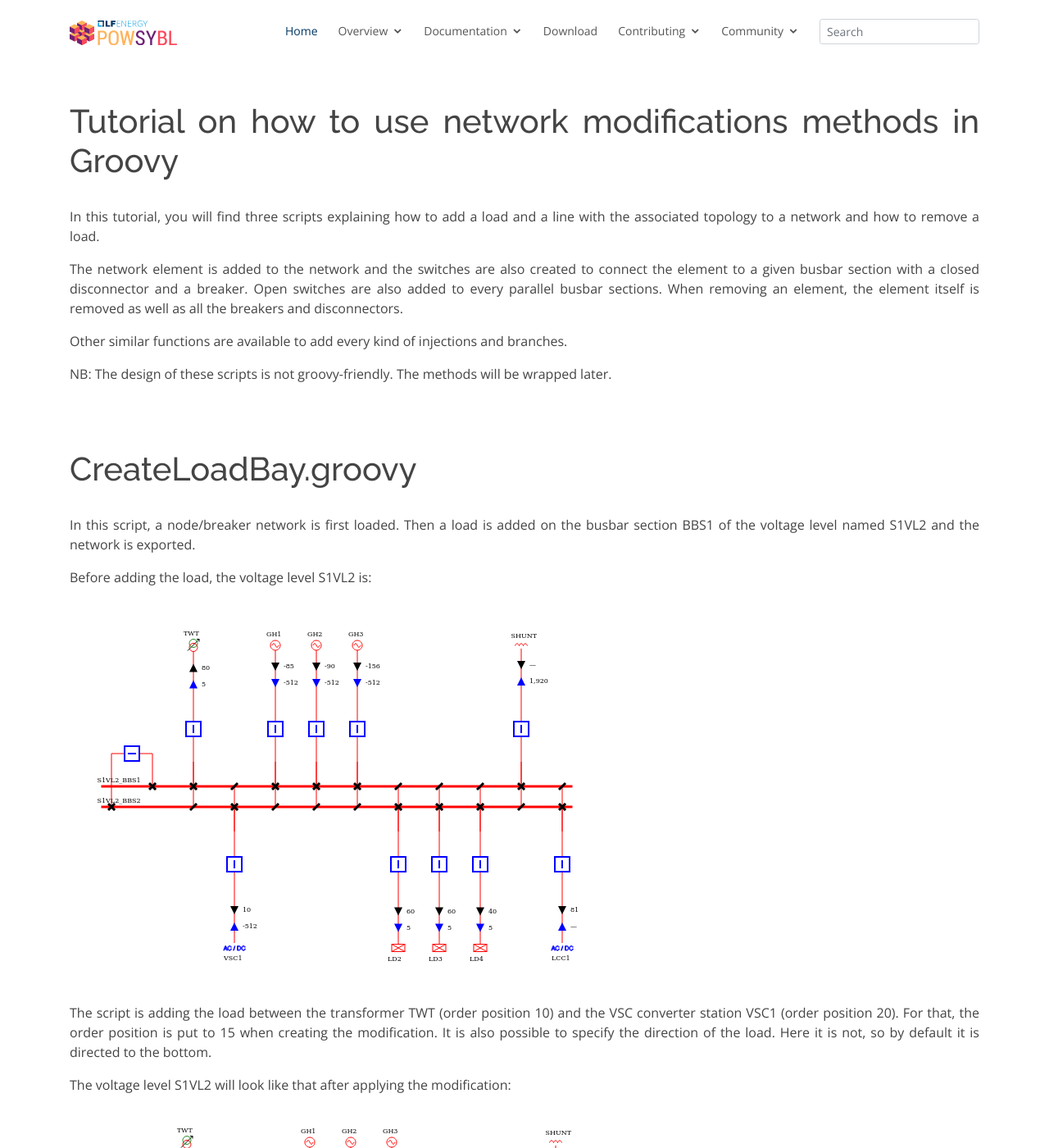
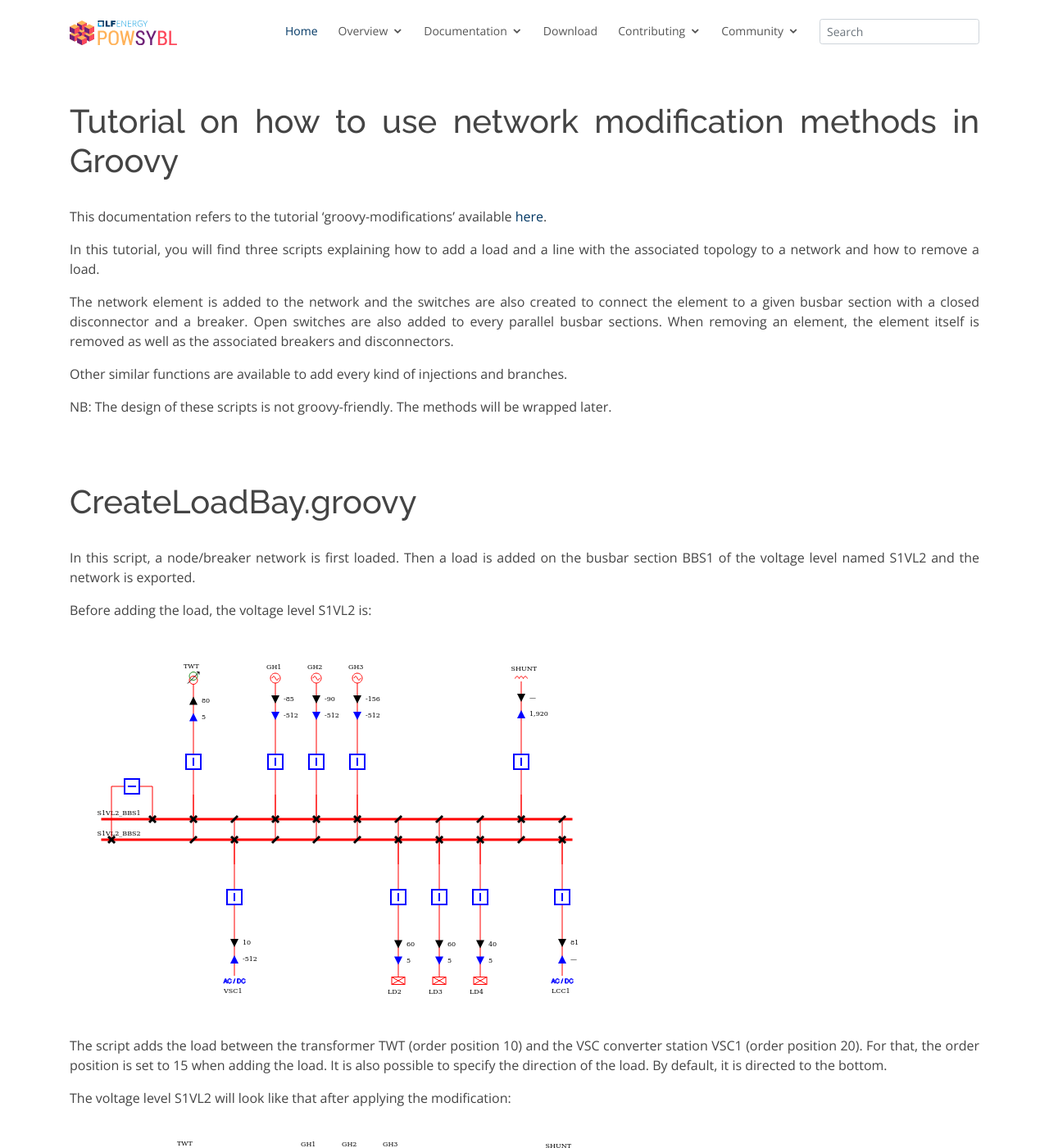
Before and after one commit to powsybl/powsybl.github.io, a Jekyll site: the page built from pages/documentation/developer/tutorials/network_modifications_groovy.md, in a window 1280 px wide and 1400 px high. Shown: the whole window at 82% size. Built offline with Jekyll 4.4.1, drawn with Linux system fonts in a browser that asks for light colours; our own code applies the rules of GitHub Pages for plain Markdown files; some of the changed text lies outside the part shown.

Commit message:
Review
Signed-off-by: Coline PILOQUET <coline.piloquet@rte-france.com>

```diff
--- a/pages/documentation/developer/tutorials/network_modifications_groovy.md
+++ b/pages/documentation/developer/tutorials/network_modifications_groovy.md
@@ -1,10 +1,12 @@
-# Tutorial on how to use network modifications methods in Groovy
+# Tutorial on how to use network modification methods in Groovy
+
+This documentation refers to the tutorial 'groovy-modifications' available [here](https://github.com/powsybl/powsybl-tutorials/tree/main/groovy-modifications).
 
 In this tutorial, you will find three scripts explaining how to add a load and a line with the associated topology to a network and how to remove a load.
 
 The network element is added to the network and the switches are also created to connect the element
 to a given busbar section with a closed disconnector and a breaker. Open switches are also added to every parallel busbar sections.
-When removing an element, the element itself is removed as well as all the breakers and disconnectors.
+When removing an element, the element itself is removed as well as the associated breakers and disconnectors.
 
 Other similar functions are available to add every kind of injections and branches.
 
@@ -18,8 +20,8 @@
 
 ![S1VL2](img/network_modifications_groovy/nb_network_s1vl2.png)
 
-The script is adding the load between the transformer TWT (order position 10) and the VSC converter station VSC1 (order position 20). For that, the order position is put to 15 when creating the modification.
-It is also possible to specify the direction of the load. Here it is not, so by default it is directed to the bottom.
+The script adds the load between the transformer TWT (order position 10) and the VSC converter station VSC1 (order position 20). For that, the order position is set to 15 when adding the load.
+It is also possible to specify the direction of the load. By default, it is directed to the bottom.
 
 The voltage level S1VL2 will look like that after applying the modification:
 
@@ -86,9 +88,9 @@
 
 ![](img/network_modifications_groovy/nb_network_without_ld2.png)
 
-In this method, the only parameter to give is the id of the connectable that we want to remove. It works for injection as well as branches. In this case, the branch and its topology is removed on both sides.
+In this method, the only parameter to give is the id of the connectable that we want to remove. It works for injections as well as branches. In this case, the branch and its topology are removed on both sides.
 
-The parameters that must be fill is:
+The parameter that must be fill is:
 
 | Parameter     | Default value    | Description                                                           |
 |---------------|------------------|-----------------------------------------------------------------------|
```
Also changed, not shown: other parts of pages/documentation/developer/tutorials/network_modifications_groovy.md (+18 -18 lines).
